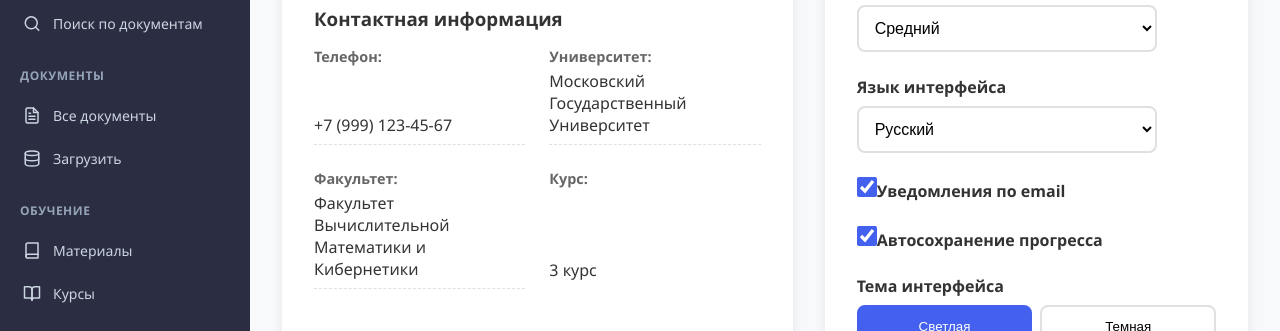
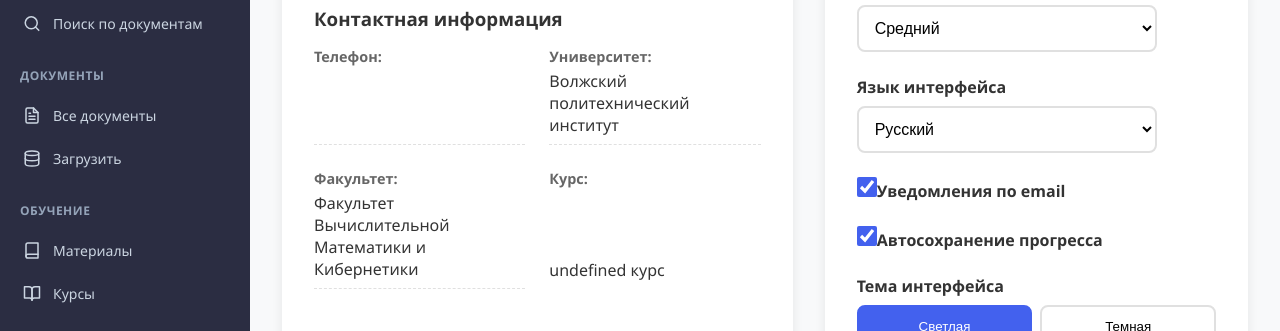
Before and after one commit to cptfrosty/IDA-EduBot, a React (Create React App) app in the folder frontend/: page /profile in a window 1280 px wide. Shown: the part 394-725 px from the top of the page. Built offline with nearby package versions, Linux system fonts and the light colour scheme; no server answers; sample sign-in values are in the browser's storage.

Commit message:
Подтягивание данных из БД в информацию профиля
- номер телефона
- курс
(Поле курс был добавлен в базу данных)

```diff
--- a/frontend/src/components/profile/ProfileContent.jsx
+++ b/frontend/src/components/profile/ProfileContent.jsx
@@ -6,10 +6,10 @@ const ProfileContent = ({ user }) => {
   const [profileData, setProfileData] = useState({
     name: user.name,
     email: user.email,
-    phone: '+7 (999) 123-45-67',
-    university: 'Московский Государственный Университет',
+    phone: user.phone,
+    university: 'Волжский политехнический институт',
     faculty: 'Факультет Вычислительной Математики и Кибернетики',
-    year: '3 курс'
+    year: user.course_number === 0 ? '-' : `${user.course_number} курс`
   });
 
   const handleInputChange = (field, value) => {
```
Also changed, not shown: 1 other file (tests, documents, lock files or other folders).
